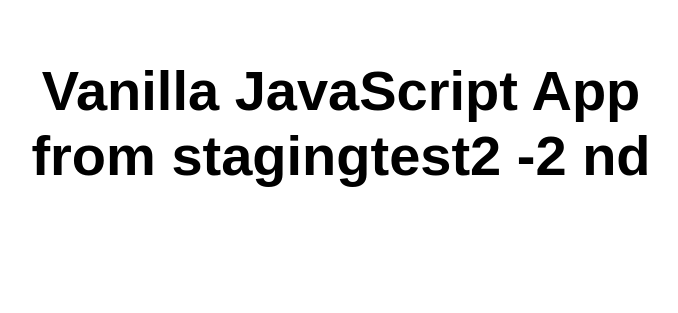
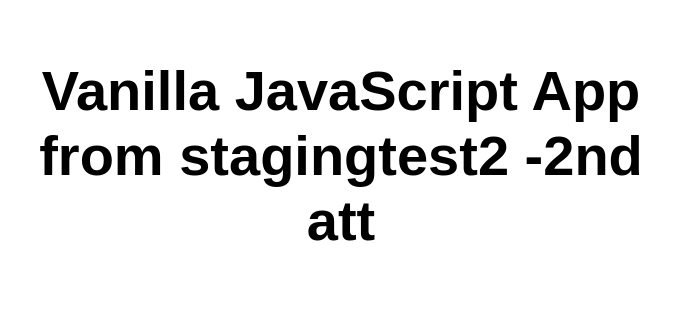
Before and after one commit to He11oW-10/vanillatest23, a website: page src/index.html in a window 1280 px wide. Shown: the whole page, without its empty margins (299-977 px from the left). Drawn offline with Linux system fonts and the light colour scheme.

Commit message:
Update index.html

```diff
--- a/src/index.html
+++ b/src/index.html
@@ -5,12 +5,12 @@
   <meta charset="UTF-8">
   <meta name="viewport" content="width=device-width, initial-scale=1.0">
   <link rel="stylesheet" href="styles.css">
-  <title>Vanilla JavaScript App from from stagingtest2- 2nd</title>
+  <title>Vanilla JavaScript App from from stagingtest2- 2nd att</title>
 </head>
 
 <body>
   <main>
-    <h1>Vanilla JavaScript App from stagingtest2 -2 nd</h1>
+    <h1>Vanilla JavaScript App from stagingtest2 -2nd att</h1>
   </main>
 </body>
 
```
